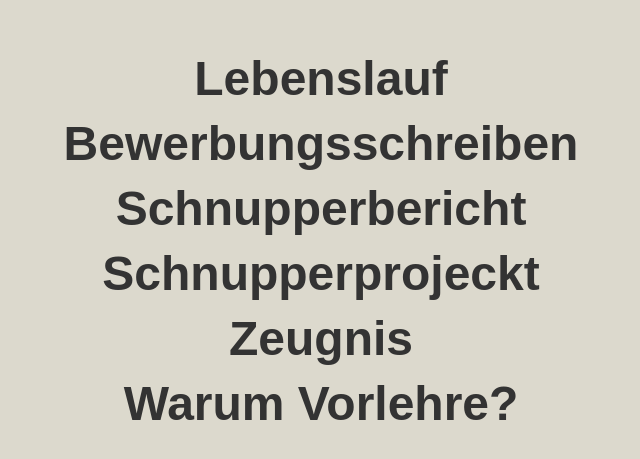
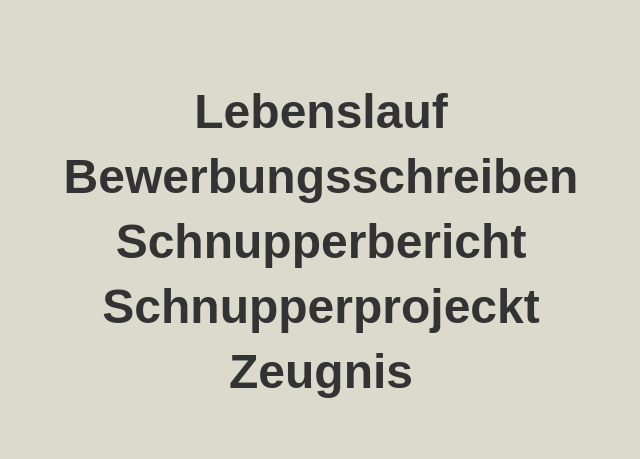
Before and after one commit to bombovlat/jeylan2.github.io, a plain HTML site: page index.html in a window 1280 px wide. Shown: the part 159-618 px from the top of the page, without its empty margins (319-959 px from the left). Drawn offline with Linux system fonts and the light colour scheme.

Commit message:
Update index.html

```diff
--- a/index.html
+++ b/index.html
@@ -98,9 +98,9 @@
         <li><a  href="erfahrungen.html" data-text="Schnupperbericht">Schnupperbericht</a></li>
        <li><a  href="schnupperprojeckt.html" data-text="Schnupperprojeckt">Schnupperprojeckt</a></li>
           <li><a  href="extra.html" data-text="Zeugnis">Zeugnis</a></li>
-         <li><a  href="a1.html" data-text="Warum Vorlehre">Warum Vorlehre?</a></li>
+
         </ul>
 
-</body>
+         </body>
 
 </html>
```
